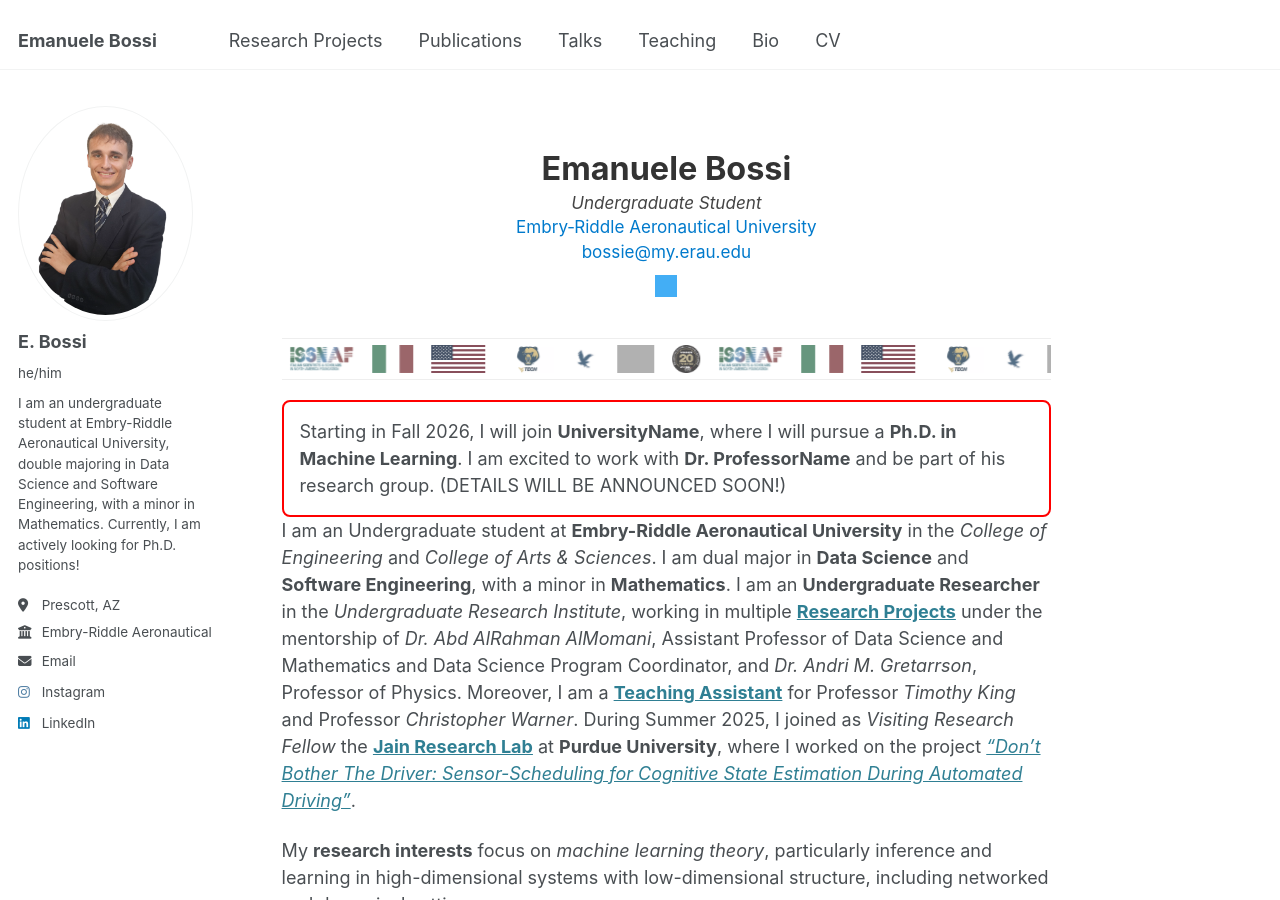
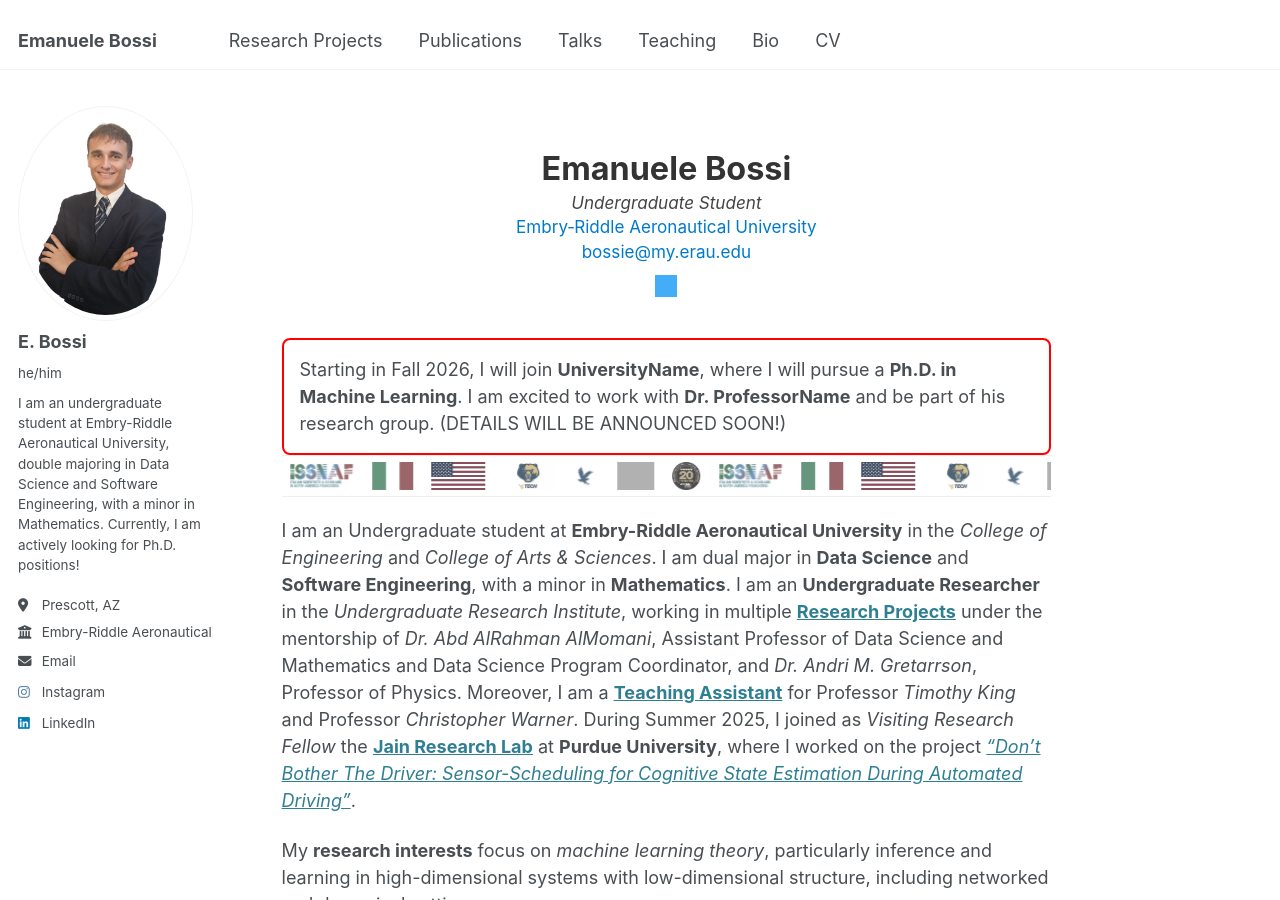
Before and after one commit to bossiemanuele/bossiemanuele.github.io, a Jekyll site: the page built from _pages/about.md, in a window 1280 px wide and 900 px high. Built offline with Jekyll 4.4.1, drawn with Linux system fonts in a browser that asks for light colours; grey boxes are pictures that could not be loaded.

Commit message:
Update about.md

```diff
--- a/_pages/about.md
+++ b/_pages/about.md
@@ -24,6 +24,14 @@
 
 </div>
 {% endraw %}
+
+<div style="border: 2px solid red; padding: 16px; border-radius: 8px;">
+
+Starting in Fall 2026, I will join <strong>UniversityName</strong>, where I will pursue a <strong>Ph.D. in Machine Learning</strong>. I am excited to work with <strong>Dr. ProfessorName</strong> and be part of his research group.
+
+(DETAILS WILL BE ANNOUNCED SOON!)
+
+</div>
 
 <style>
 .hero-header {
@@ -141,14 +149,6 @@
   }
 }
 </style>
-
-<div style="border: 2px solid red; padding: 16px; border-radius: 8px;">
-
-Starting in Fall 2026, I will join <strong>UniversityName</strong>, where I will pursue a <strong>Ph.D. in Machine Learning</strong>. I am excited to work with <strong>Dr. ProfessorName</strong> and be part of his research group.
-
-(DETAILS WILL BE ANNOUNCED SOON!)
-
-</div>
 
 I am an Undergraduate student at **Embry-Riddle Aeronautical University** in the *College of Engineering* and *College of Arts & Sciences*. I am dual major in **Data Science** and **Software Engineering**, with a minor in **Mathematics**. I am an **Undergraduate Researcher** in the *Undergraduate Research Institute*, working in multiple [**Research Projects**](https://bossiemanuele.github.io/portfolio/) under the mentorship of *Dr. Abd AlRahman AlMomani*, Assistant Professor of Data Science and Mathematics and Data Science Program Coordinator, and *Dr. Andri M. Gretarrson*, Professor of Physics. Moreover, I am a [**Teaching Assistant**](https://bossiemanuele.github.io/teaching/) for Professor *Timothy King* and Professor *Christopher Warner*. During Summer 2025, I joined as *Visiting Research Fellow* the [**Jain Research Lab**](https://engineering.purdue.edu/JainResearchLab/) at **Purdue University**, where I worked on the project *["Don’t Bother The Driver: Sensor-Scheduling for Cognitive State Estimation During Automated Driving"](https://bossiemanuele.github.io/portfolio/02_SURF/)*.
 
```
